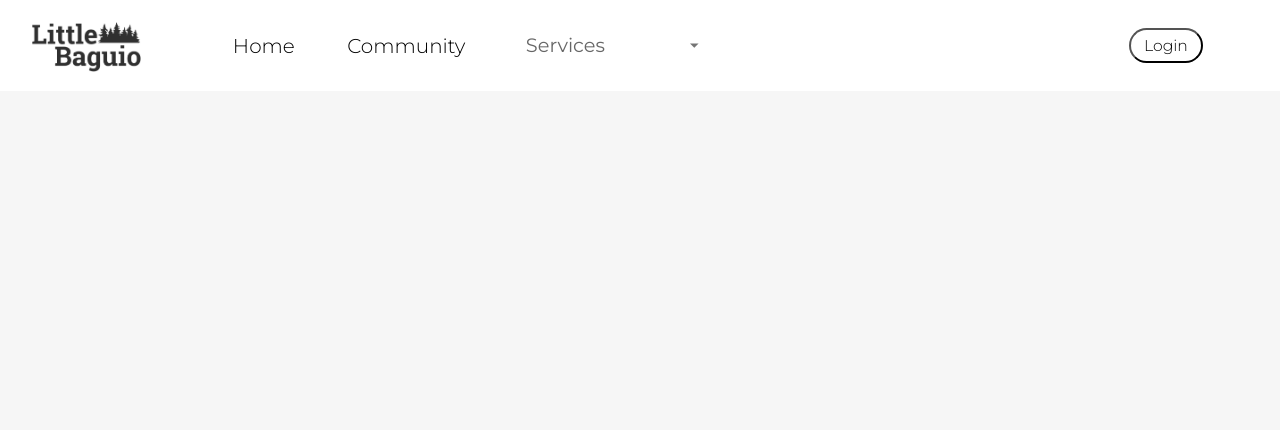
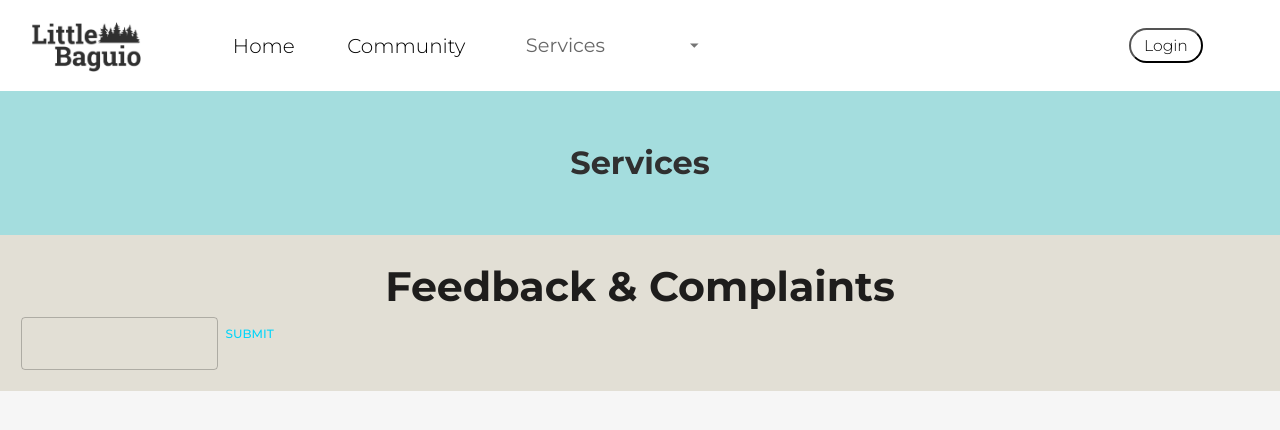
Before and after one commit to IzakVillanueva/Little-Baguio-MERN-Website, a React (Create React App) app in the folder client/: page /services in a window 1280 px wide. Shown: the top 430 px of the page. Built offline with nearby package versions, Linux system fonts and the light colour scheme.

Commit message:
Update service

```diff
--- a/client/src/scenes/servicePage/index.jsx
+++ b/client/src/scenes/servicePage/index.jsx
@@ -1,11 +1,47 @@
-import { Box } from "@mui/material";
+import { Box, Button, TextField, Typography, useMediaQuery } from "@mui/material";
 import Navbar from "scenes/navbar";
+import { useState } from "react";
 
 const ServicePage = () => {
+    const isNonMobileScreens = useMediaQuery("(min-width:1000px)");
+    const [value, setValue] = useState('');
+
+    const handleSubmit = (e) => {
+        setValue('');
+        e.preventDefault();
+    }
     return (
         <Box>
             <Navbar />
-            {/* ADD HERE */}
+            <Box
+                width="100%"
+                backgroundColor={"#A4DDDE"}
+                p="1rem 6%"
+                textAlign="center"
+            >
+                <Typography fontWeight="bold" fontSize="32px" color="#303030" padding="2rem">
+                    Services
+                </Typography>
+            </Box>
+            <Box backgroundColor={"#E2DFD5"} p={isNonMobileScreens ? "1.5em" : "0"}>
+                <Typography
+                        fontFamily={"Montserrat"}
+                        fontWeight={"700"}
+                        margin="auto"
+                        align="center"
+                        fontSize={isNonMobileScreens ? "3em" : "1em"}
+                    >
+                        Feedback & Complaints
+                </Typography>
+                <Box alignItems="center">
+                    <TextField value={value}
+                        onChange={(e)=>setValue(e.target.value)}
+                        backgroundColor="#fff"/>
+                    <Button type="submit" onClick={handleSubmit} m="auto">
+                        Submit
+                    </Button>
+                </Box>
+            </Box>
         </Box>
     );
 };
```
